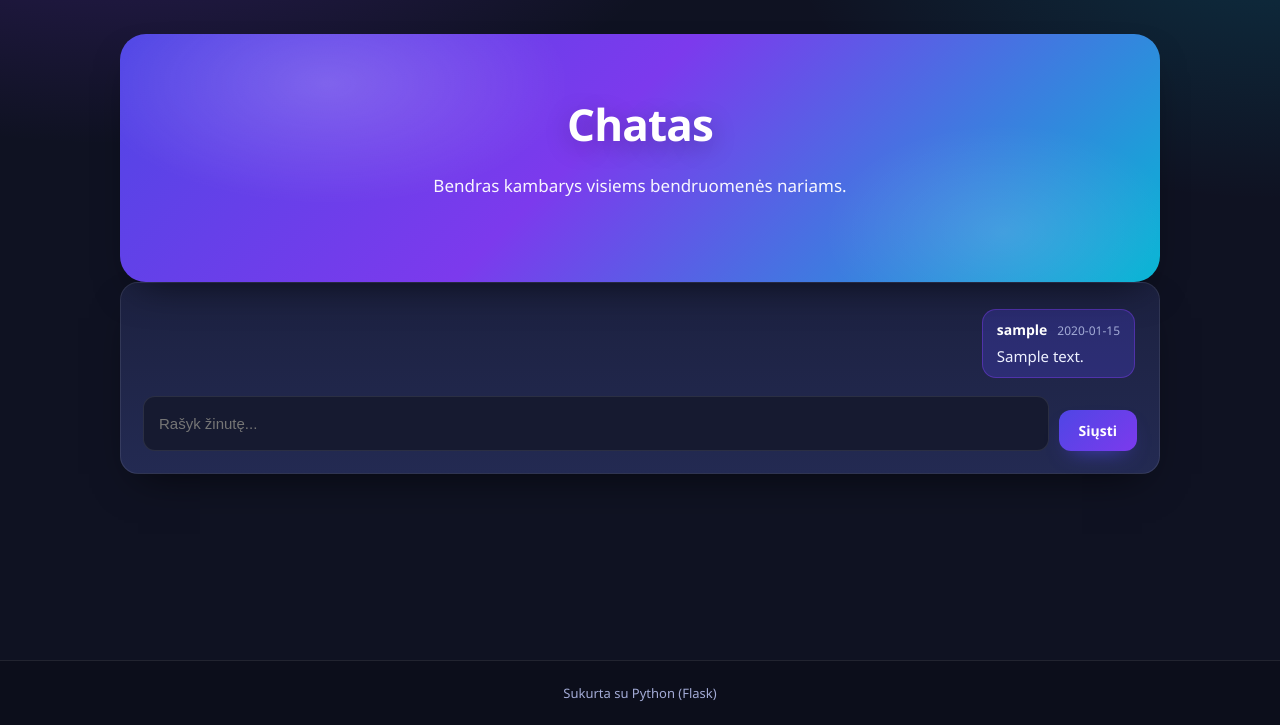
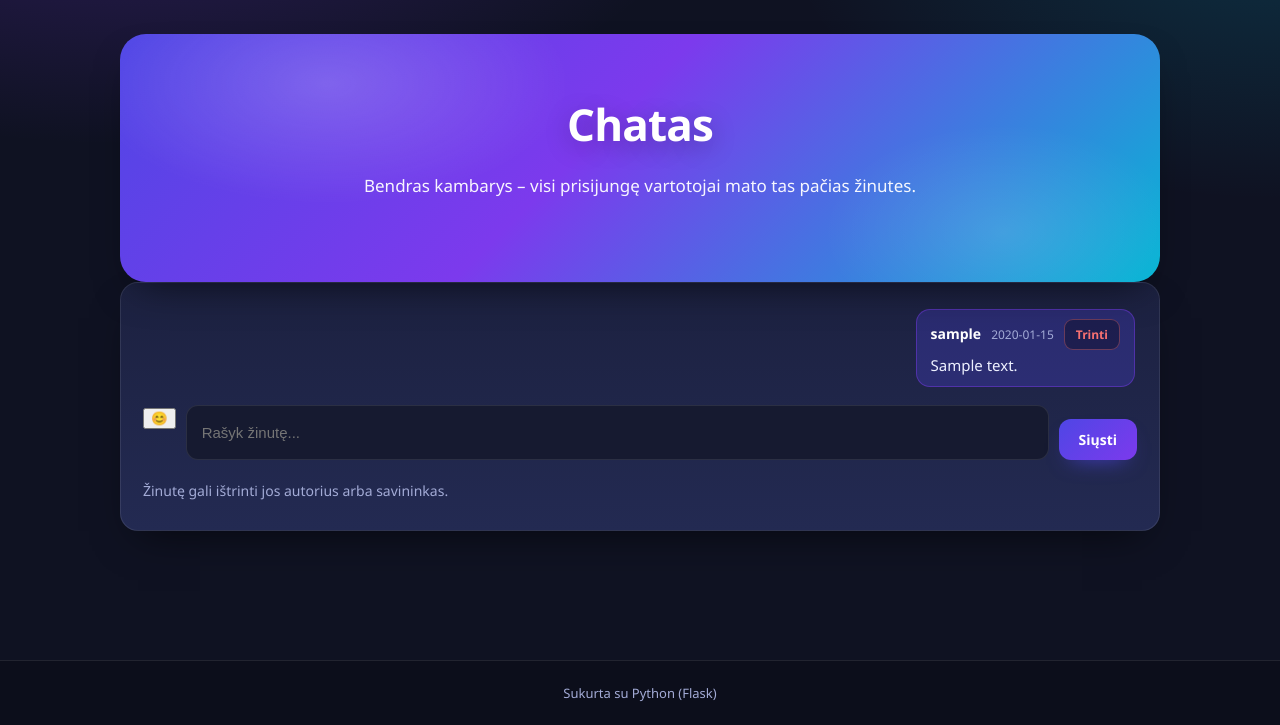
Before and after one commit to bygbaby123-max/svetaine, a Flask app: page /chat in a window 1280 px wide. Shown: the part 75-800 px from the top of the page. Run offline with Flask 3, Linux system fonts and the light colour scheme; the visitor is signed in with stand-in values (Sample User, id 1); tables that the repository leaves empty hold one stand-in row (values such as "Sample post"); some libraries are stand-ins or nearby versions.

Commit message:
Emoji mygtukas, žinučių trynimas, aiškesni tekstai

```diff
--- a/templates/chat.html
+++ b/templates/chat.html
@@ -4,7 +4,7 @@
 {% block content %}
 <section class="hero">
   <h1>Chatas</h1>
-  <p class="lead">Bendras kambarys visiems bendruomenės nariams.</p>
+  <p class="lead">Bendras kambarys – visi prisijungę vartotojai mato tas pačias žinutes.</p>
 </section>
 
 <section class="card chat-box">
@@ -14,6 +14,12 @@
       <div class="chat-meta">
         <b>{{ m['username'] }}</b>
         <span class="meme-date">{{ m['created_at'] }}</span>
+        {% if user and (user['id'] == m['user_id'] or is_owner) %}
+        <form method="post" action="{{ url_for('chat_delete', msg_id=m['id']) }}" class="msg-del"
+              onsubmit="return confirm('Ištrinti šią žinutę?');">
+          <button class="mini mini-danger" type="submit" title="Ištrinti žinutę">Trinti</button>
+        </form>
+        {% endif %}
       </div>
       <p>{{ m['body'] }}</p>
     </div>
@@ -24,14 +30,20 @@
 
   {% if user %}
   <form method="post" action="{{ url_for('chat_post') }}" class="chat-form" id="chat-form">
+    <div class="emoji-wrap">
+      <button type="button" class="emoji-toggle" id="emoji-toggle" title="Įdėti emociją">😊</button>
+      <div class="emoji-panel" id="emoji-panel" hidden></div>
+    </div>
     <input type="text" name="body" maxlength="500" placeholder="Rašyk žinutę..." required autocomplete="off" id="chat-input">
     <button class="btn" type="submit">Siųsti</button>
   </form>
+  <p class="hint">Žinutę gali ištrinti jos autorius arba savininkas.</p>
   {% else %}
   <p class="hint"><a href="{{ url_for('login') }}">Prisijungti</a>, kad galėtum rašyti chat'e.</p>
   {% endif %}
 </section>
 
+<script src="{{ url_for('static', filename='emoji.js') }}"></script>
 <script>
 (function () {
   var box = document.getElementById('chat-messages');
--- a/templates/messages.html
+++ b/templates/messages.html
@@ -4,7 +4,7 @@
 {% block content %}
 <section class="hero">
   <h1>Privatios žinutės</h1>
-  <p class="lead">Rašyk asmenines žinutes kitiems bendruomenės nariams.</p>
+  <p class="lead">Asmeniniai pokalbiai – kiekvienas mato tik savo pokalbius. Žinutę gali ištrinti jos autorius arba savininkas.</p>
 </section>
 
 <section class="card">
```
Also changed, not shown: templates/thread.html (+13 -1 lines).
